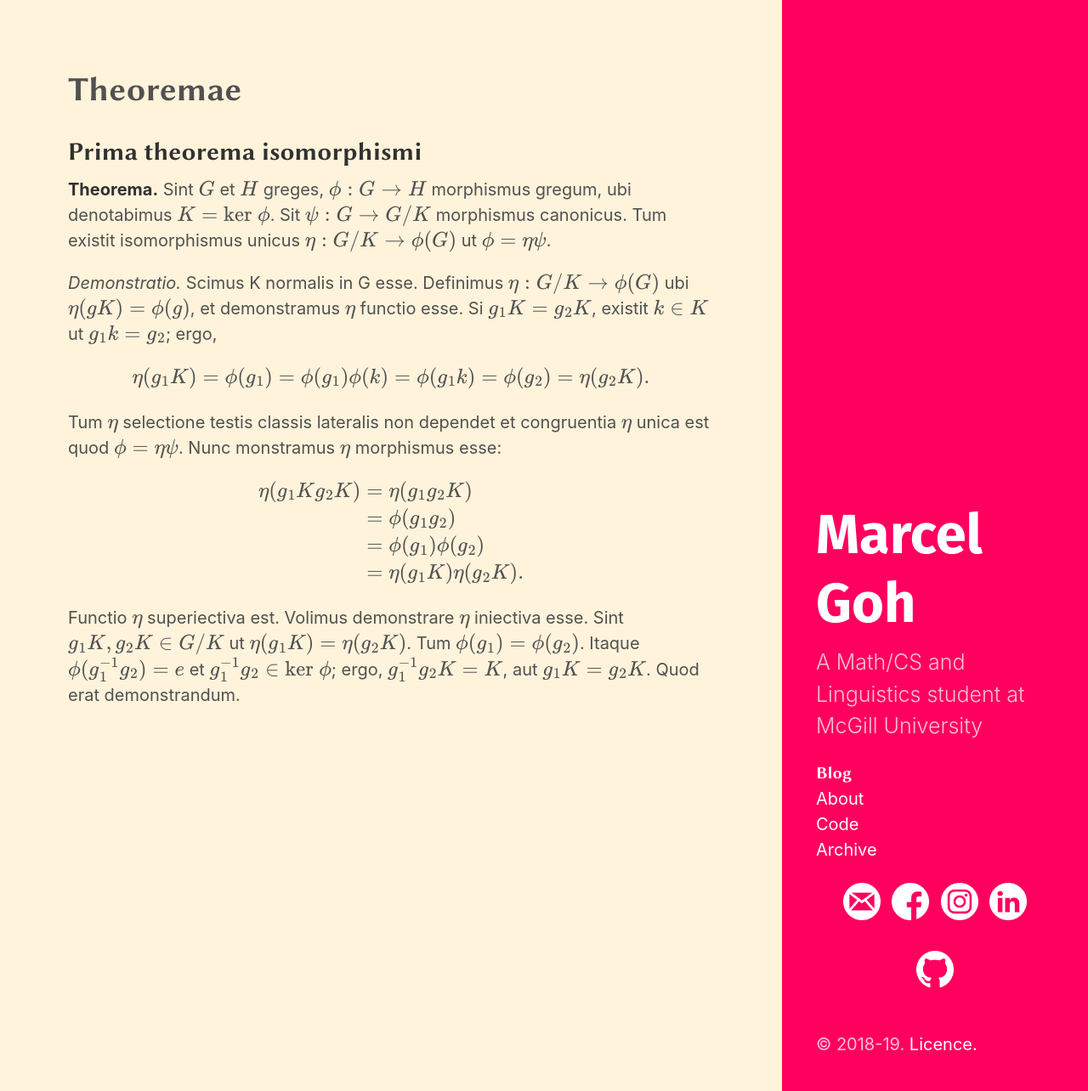
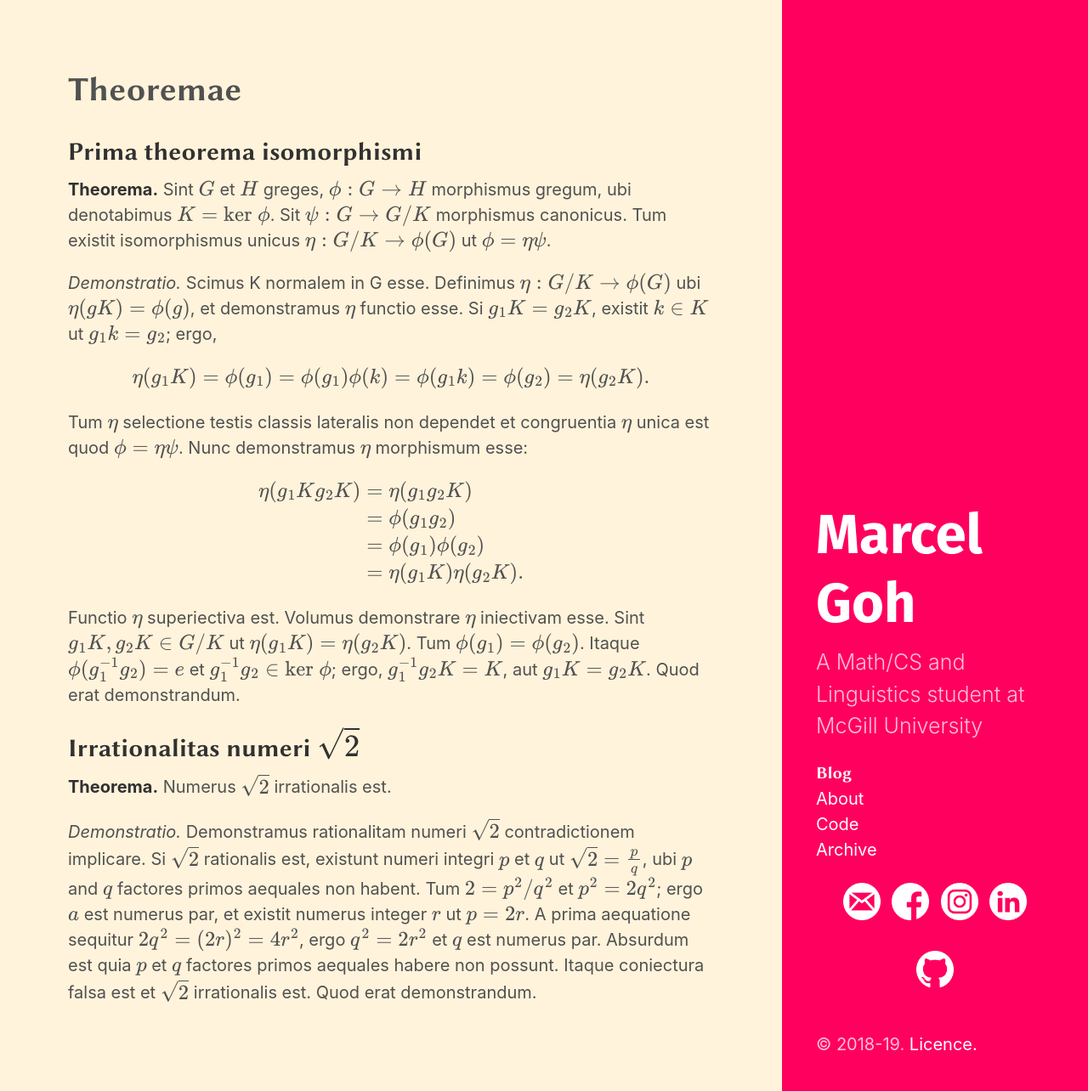
Before and after one commit to marcelgoh/marcelgoh.github.io, a Jekyll site: the page built from misc/theoremae.md, in a window 1280 px wide. Shown: the whole page at 85% size. Built offline with Jekyll 4.4.1, drawn with Linux system fonts in a browser that asks for light colours; some web fonts are replaced; formulas are drawn with MathJax 3; a script that is not in the unit is left out.

Commit message:
Added irrationality of sqrt(2)

```diff
--- a/misc/theoremae.md
+++ b/misc/theoremae.md
@@ -9,19 +9,26 @@ mathjax: true
 __Theorema.__ Sint $G$ et $H$ greges, $\phi : G \rightarrow H$ morphismus gregum, ubi denotabimus $K = \text{ker}\ \phi$. Sit $\psi : G \rightarrow G/K$ morphismus canonicus. Tum existit isomorphismus unicus $\eta : G/K \rightarrow \phi(G)$ ut $\phi = \eta\psi$.
 
 _Demonstratio._
-Scimus K normalis in G esse. Definimus $\eta : G/K \rightarrow \phi(G)$ ubi $\eta(gK)=\phi(g)$, et demonstramus $\eta$ functio esse. Si $g_1K = g_2K$, existit $k\in K$ ut $g_1k = g_2$; ergo,
+Scimus K normalem in G esse. Definimus $\eta : G/K \rightarrow \phi(G)$ ubi $\eta(gK)=\phi(g)$, et demonstramus $\eta$ functio esse. Si $g_1K = g_2K$, existit $k\in K$ ut $g_1k = g_2$; ergo,
 
 $$\eta(g_1 K) = \phi(g_1) = \phi(g_1)\phi(k) = \phi(g_1k) = \phi(g_2) = \eta(g_2K).$$
 
-Tum $\eta$ selectione testis classis lateralis non dependet et congruentia $\eta$ unica est quod $\phi = \eta\psi$. Nunc monstramus $\eta$ morphismus esse:
+Tum $\eta$ selectione testis classis lateralis non dependet et congruentia $\eta$ unica est quod $\phi = \eta\psi$. Nunc demonstramus $\eta$ morphismum esse:
 
 $$
-\begin{align}
+\begin{align*}
     \eta(g_1Kg_2K) &= \eta(g_1g_2K)\\
     &= \phi(g_1g_2)\\
     &= \phi(g_1)\phi(g_2)\\
     &= \eta(g_1K)\eta(g_2K).
-\end{align}
+\end{align*}
 $$
 
-Functio $\eta$ superiectiva est. Volimus demonstrare $\eta$ iniectiva esse. Sint $g_1K,g_2K\in G/K$ ut $\eta(g_1K)=\eta(g_2K)$. Tum $\phi(g_1)=\phi(g_2)$. Itaque $\phi(g_1^{-1}g_2) = e$ et $g_1^{-1}g_2\in \text{ker}\ \phi$; ergo, $g_1^{-1}g_2K = K$, aut $g_1K=g_2K$. Quod erat demonstrandum.
+Functio $\eta$ superiectiva est. Volumus demonstrare $\eta$ iniectivam esse. Sint $g_1K,g_2K\in G/K$ ut $\eta(g_1K)=\eta(g_2K)$. Tum $\phi(g_1)=\phi(g_2)$. Itaque $\phi(g_1^{-1}g_2) = e$ et $g_1^{-1}g_2\in \text{ker}\ \phi$; ergo, $g_1^{-1}g_2K = K$, aut $g_1K=g_2K$. Quod erat demonstrandum.
+
+
+## Irrationalitas numeri $\sqrt{2}$
+
+__Theorema.__ Numerus $\sqrt{2}$ irrationalis est.
+
+_Demonstratio._ Demonstramus rationalitam numeri $\sqrt{2}$ contradictionem implicare. Si $\sqrt{2}$ rationalis est, existunt numeri integri $p$ et $q$ ut $\sqrt{2} = \frac{p}{q}$, ubi $p$ and $q$ factores primos aequales non habent. Tum $2 = p^2/q^2$ et $p^2=2q^2$; ergo $a$ est numerus par, et existit numerus integer $r$ ut $p=2r$. A prima aequatione sequitur $2q^2 = (2r)^2 = 4r^2$, ergo $q^2 = 2r^2$ et $q$ est numerus par. Absurdum est quia $p$ et $q$ factores primos aequales habere non possunt. Itaque coniectura falsa est et $\sqrt{2}$ irrationalis est. Quod erat demonstrandum.
```
